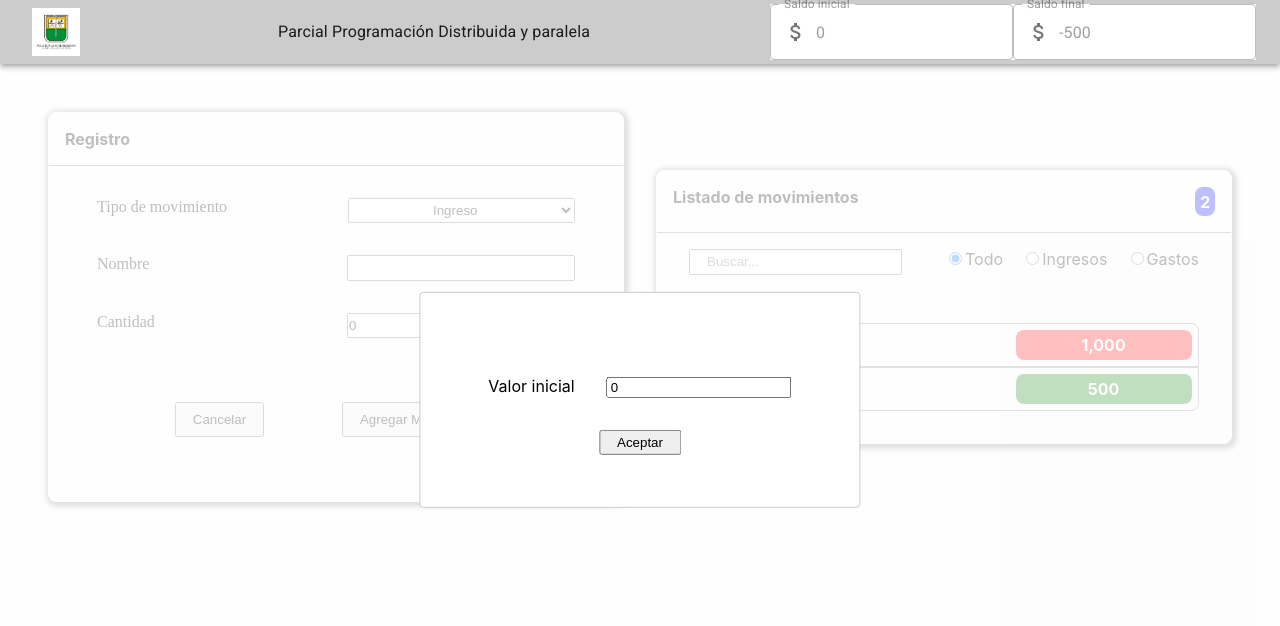
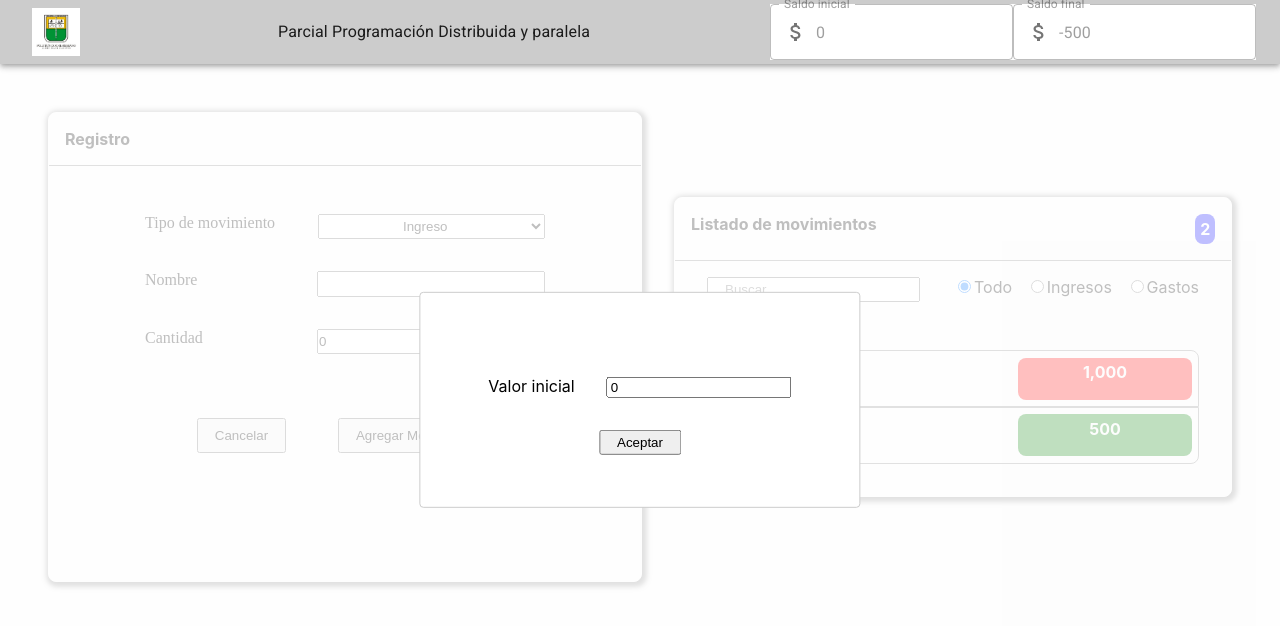
Before and after one commit to the-zeitgeist/transactions, a React (Create React App) app: page / in a window 1280 px wide. Shown: the top 626 px of the page. Built offline with nearby package versions, Linux system fonts and the light colour scheme.

Commit message:
Editar un movimiento

```diff
--- a/src/components/historicalTransactions/historicalTransactions.js
+++ b/src/components/historicalTransactions/historicalTransactions.js
@@ -14,14 +14,27 @@
 export const HistoricalTransactions = Panel(
 	() => {
 		const [transactions, setTransactions] = useContext(StoreContext).movements;
+		const [, setEditMovement] = useContext(StoreContext).editMovement;
 		const [word, setWord] = useState('');
 		const [type, setType] = useState('all');
 
-		const onDelete = (transaction) => setTransactions((_transactions) => _transactions.filter((_transaction) => _transaction.id !== transaction.id));
+		const onDelete = (transaction) =>
+			setTransactions((_transactions) =>
+				_transactions.filter(
+					(_transaction) => _transaction.id !== transaction.id
+				)
+			);
+
+		const onChange = (transaction) => {
+			setEditMovement(transaction.id);
+		};
 
 		return (
 			<div className="historical-transactions">
-				<Filter onInputChange={(w) => setWord(w)} onTypeChange={(t) => setType(t)} />
+				<Filter
+					onInputChange={(w) => setWord(w)}
+					onTypeChange={(t) => setType(t)}
+				/>
 				<div className="transactions">
 					{transactions
 						.filter((t) => {
@@ -33,7 +46,12 @@
 							return t.name.toLowerCase().includes(word.toLowerCase());
 						})
 						.map((transaction, i) => (
-							<TransactionItem key={i} {...transaction} onDelete={() => onDelete(transaction)} />
+							<TransactionItem
+								key={i}
+								{...transaction}
+								onDelete={() => onDelete(transaction)}
+								onChange={() => onChange(transaction)}
+							/>
 						))}
 				</div>
 			</div>
--- a/src/components/hooks/stateContext.js
+++ b/src/components/hooks/stateContext.js
@@ -4,6 +4,7 @@
 	initialValue: [],
 	amount: [],
 	movements: [],
+	editMovement: [],
 });
 
 export const StoreProvider = ({ children }) => {
@@ -23,6 +24,7 @@
 			amount: 500,
 		},
 	]);
+	const [editMovement, setEditMovement] = useState('');
 
 	useEffect(() => {
 		setAmount(() =>
@@ -33,12 +35,13 @@
 		);
 		console.log(movements);
 		console.log(amount);
-	}, [movements, amount, initialValue]);
+	}, [movements, amount, initialValue, editMovement]);
 
 	const store = {
 		initialValue: [initialValue, setInitialValue],
 		amount: [amount, setAmount],
-		movements: [movements, setMovements]
+		movements: [movements, setMovements],
+		editMovement: [editMovement, setEditMovement],
 	};
 
 	return (
--- a/src/components/transactionForm/transactionForm.js
+++ b/src/components/transactionForm/transactionForm.js
@@ -1,4 +1,4 @@
-import { useContext, useState } from 'react';
+import { useContext, useEffect, useState } from 'react';
 import { StoreContext } from '../hooks/stateContext';
 import { useModal } from '../modal/modal';
 import { SuccessModal } from '../modal/modals/successModal';
@@ -6,22 +6,39 @@
 import { Panel } from '../panel/panel';
 import { v4 as uuid } from 'uuid';
 import './transactionForm.css';
+import TransactionFormRender from './transactionFormRender';
 
 export const TransactionForm = Panel(() => {
-	const [, setMovements] = useContext(StoreContext).movements;
+	const [movements, setMovements] = useContext(StoreContext).movements;
+	const [editMovement, setEditMovement] = useContext(StoreContext).editMovement;
 	const [globalAmount] = useContext(StoreContext).amount;
-	const [openSuccess, ModalSuccess] = useModal(() => <SuccessModal message="Movimiento agregado exitosamente" />);
-	const [openError, ModalError] = useModal(({err}) => <ErrorModal message={err} />);
+	const [openSuccess, ModalSuccess] = useModal(() => (
+		<SuccessModal message="Movimiento agregado exitosamente" />
+	));
+	const [openError, ModalError] = useModal(({ err }) => (
+		<ErrorModal message={err} />
+	));
 	const [type, setType] = useState('income');
 	const [name, setName] = useState('');
 	const [amount, setAmount] = useState(0);
 	const [err, setErr] = useState('');
 
-	const onChange = setterFunction => (e) => {
+	const onChange = (setterFunction) => (e) => {
 		e.persist();
 		setterFunction(e.target.value);
 	};
 
+	useEffect(() => {
+		if (editMovement !== '') {
+			movements.map((m) => {
+				if (editMovement === m.id) {
+					setName(m.name);
+					setType(m.type);
+					setAmount(m.amount);
+				}
+			});
+		}
+	}, [editMovement]);
 
 	const onSubmit = (e) => {
 		e.preventDefault();
@@ -47,43 +64,48 @@
 		}
 		console.log(type);
 
-		setMovements((_movements) => [..._movements, { name, amount: Number(amount), type, id: uuid() }]);
-		openSuccess();
-		onCancel();
+		if (editMovement === '') {
+			setMovements((_movements) => [
+				..._movements,
+				{ name, amount: Number(amount), type, id: uuid() },
+			]);
+			openSuccess();
+			onCancel();
+		} else {
+			console.log('entro');
+			movements.map((m) => {
+				if (editMovement === m.id) {
+					m.name = name;
+					m.type = type;
+					m.amount = Number(amount);
+				}
+			});
+			setEditMovement('');
+			openSuccess();
+			onCancel();
+		}
 	};
 
 	const onCancel = () => {
 		setName('');
 		setAmount(0);
 		setType('income');
+		setEditMovement('');
 	};
 
 	return (
 		<div className="transaction-form">
-			<form onSubmit={onSubmit}>
-				<div className="input">
-					<label htmlFor="type">Tipo de movimiento</label>
-					<select name="type" value={type} onChange={onChange(setType)}>
-						<option value="income" default>
-              Ingreso
-						</option>
-						<option value="expense">Gasto</option>
-					</select>
-				</div>
-				<div className="input">
-					<label htmlFor="Name">Nombre</label>
-					<input type="text" name="Name" value={name} onChange={onChange(setName)} />
-				</div>
-				<div className="input">
-					<label htmlFor="Amount">Cantidad</label>
-					<input type="number" name="Amount" min="0" value={amount} onChange={onChange(setAmount)} />
-				</div>
-
-				<div className="buttons-container">
-					<button type='button' onClick={onCancel}>Cancelar</button>
-					<button type='submit'>Agregar Movimiento</button>
-				</div>
-			</form>
+			<TransactionFormRender
+				onSubmit={onSubmit}
+				onChange={onChange}
+				name={name}
+				type={type}
+				amount={amount}
+				onCancel={onCancel}
+				setName={setName}
+				setType={setType}
+				setAmount={setAmount}
+			/>
 			<ModalSuccess />
 			<ModalError err={err} />
 			{err && <div className="error">{err}</div>}
--- /dev/null
+++ b/src/components/transactionForm/transactionFormRender.js
@@ -0,0 +1,63 @@
+import { useContext } from 'react';
+import { StoreContext } from '../hooks/stateContext';
+
+const TransactionFormRender = ({
+	onSubmit,
+	onChange,
+	onCancel,
+	name,
+	type,
+	amount,
+	setType,
+	setName,
+	setAmount,
+}) => {
+	const [editMovement] = useContext(StoreContext).editMovement;
+	return (
+		<div className="transaction-form">
+			<form onSubmit={onSubmit}>
+				<div className="input">
+					<label htmlFor="type">Tipo de movimiento</label>
+					<select name="type" value={type} onChange={onChange(setType)}>
+						<option value="income" default>
+							Ingreso
+						</option>
+						<option value="expense">Gasto</option>
+					</select>
+				</div>
+				<div className="input">
+					<label htmlFor="Name">Nombre</label>
+					<input
+						type="text"
+						name="Name"
+						value={name}
+						onChange={onChange(setName)}
+					/>
+				</div>
+				<div className="input">
+					<label htmlFor="Amount">Cantidad</label>
+					<input
+						type="number"
+						name="Amount"
+						min="0"
+						value={amount}
+						onChange={onChange(setAmount)}
+					/>
+				</div>
+
+				<div className="buttons-container">
+					<button type="button" onClick={onCancel}>
+						Cancelar
+					</button>
+					{editMovement === '' ? (
+						<button type="submit">Agregar Movimiento</button>
+					) : (
+						<button type="submit">Modificar</button>
+					)}
+				</div>
+			</form>
+		</div>
+	);
+};
+
+export default TransactionFormRender;
```
